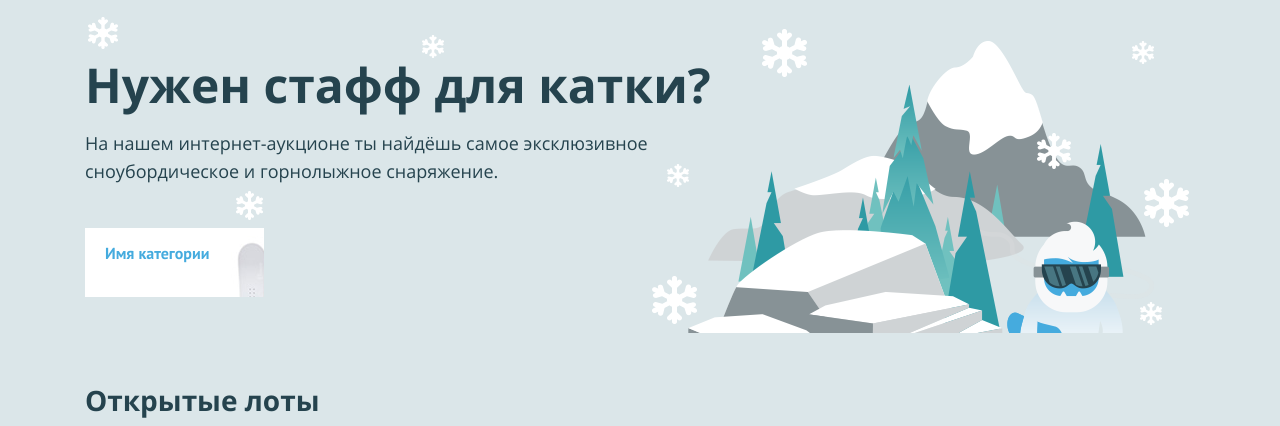
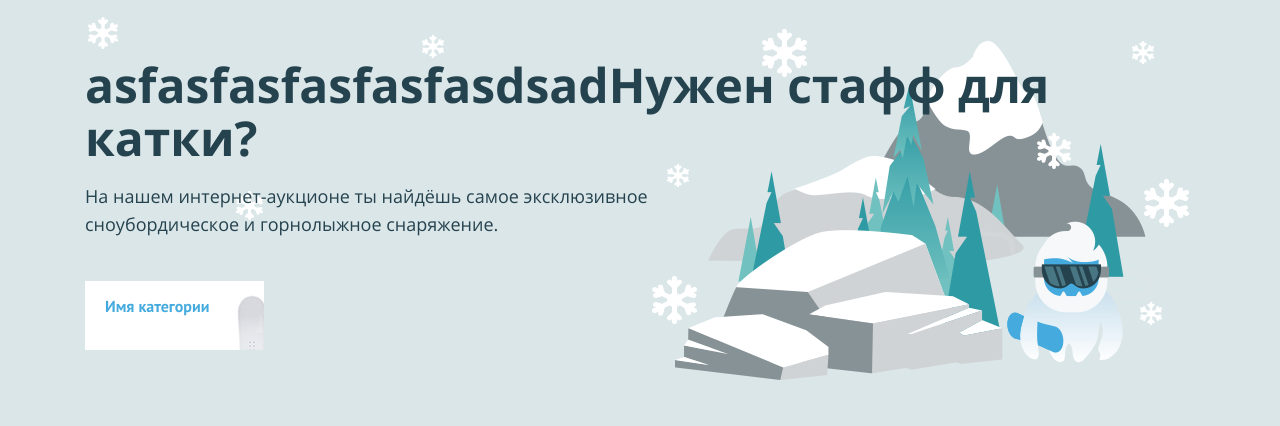
Before and after one commit to tarantil120/yeticave, a PHP site: page / in a window 1280 px wide. Shown: the part 106-532 px from the top of the page. Run offline with PHP 8.4, Linux system fonts and the light colour scheme.

Commit message:
secondtask

```diff
--- a/index.php
+++ b/index.php
@@ -36,7 +36,7 @@ $user_name = ''; // укажите здесь ваше имя
 
 <main class="container">
     <section class="promo">
-        <h2 class="promo__title">Нужен стафф для катки?</h2>
+        <h2 class="promo__title">asfasfasfasfasfasdsadНужен стафф для катки?</h2>
         <p class="promo__text">На нашем интернет-аукционе ты найдёшь самое эксклюзивное сноубордическое и горнолыжное снаряжение.</p>
         <ul class="promo__list">
             <!--заполните этот список из массива категорий-->
```
